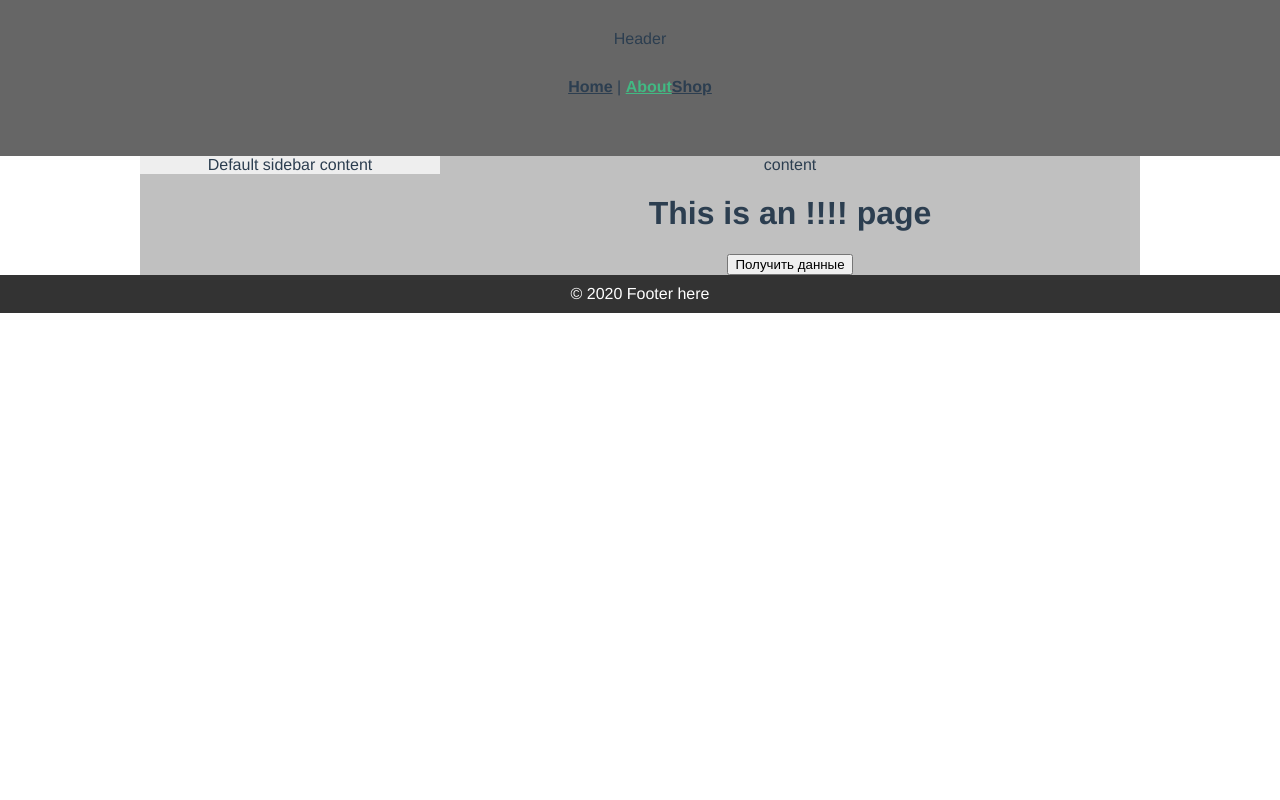
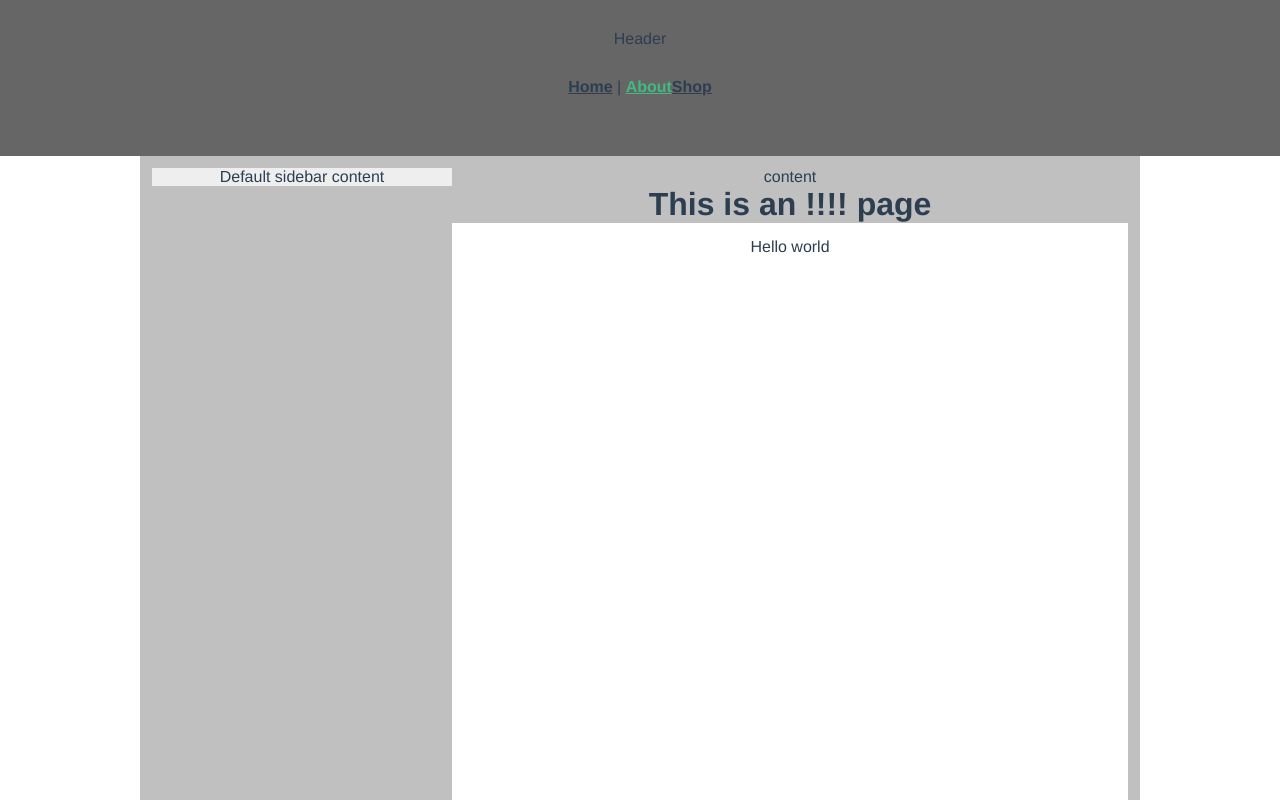
Before and after one commit to deceptikon/vuejsdemo, a Vue app: page /about in a window 1280 px wide. Shown: the top 800 px of the page. Built offline with nearby package versions, Linux system fonts and the light colour scheme.

Commit message:
added vuetify to project

```diff
--- a/package.json
+++ b/package.json
@@ -12,7 +12,8 @@
     "core-js": "^3.4.3",
     "vue": "^2.6.10",
     "vue-i18n": "^8.15.3",
-    "vue-router": "^3.1.3"
+    "vue-router": "^3.1.3",
+    "vuetify": "^2.2.8"
   },
   "devDependencies": {
     "@vue/cli-plugin-babel": "^4.1.0",
--- a/src/main.js
+++ b/src/main.js
@@ -1,10 +1,18 @@
 import Vue from 'vue'
 import App from './App.vue'
 import router from './router'
+import Vuetify from 'vuetify'
+import 'vuetify/dist/vuetify.min.css'
 
 Vue.config.productionTip = false
 
+Vue.use(Vuetify)
+
+const opts = {}
+const vuetify = new Vuetify(opts);
+
 new Vue({
   router,
+  vuetify,
   render: h => h(App)
 }).$mount('#app')
--- a/src/views/About.vue
+++ b/src/views/About.vue
@@ -2,6 +2,11 @@
   <MyTemplate>
     <div class="about">
       <h1>This is an !!!! page</h1>
+      <v-app>
+        <v-content>
+          <v-container>Hello world</v-container>
+        </v-content>
+      </v-app>
       <button @click="onBtnClick">
         Получить данные
       </button>
```
Also changed, not shown: 1 other file (tests, documents, lock files or other folders).
